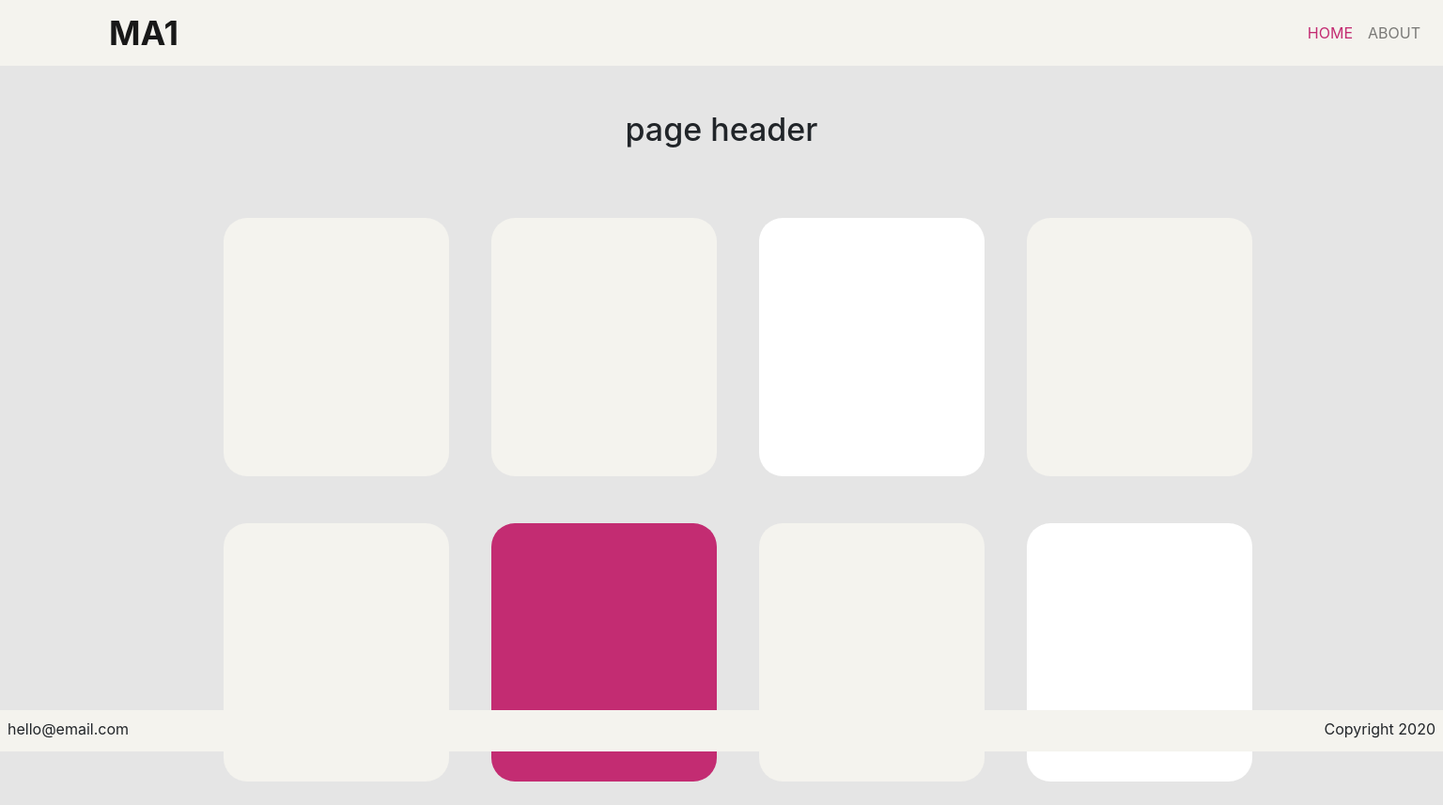
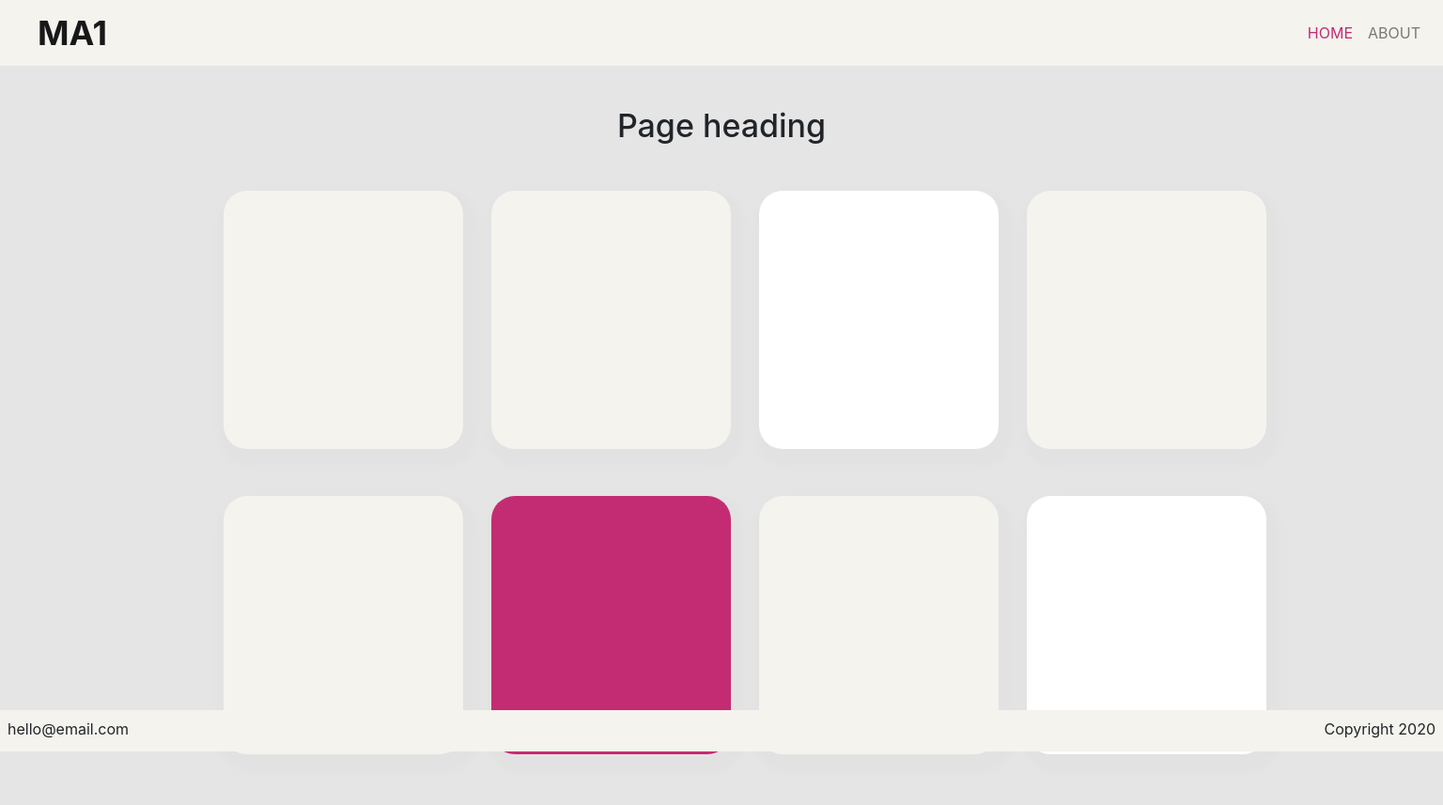
Before and after one commit to Veralykke/vera-kaasen-css-frameworks-ma1, a plain HTML site: page index.html in a window 1536 px wide. Shown: the whole page at 94% size. After the commit the page ends 828 px from the top, so only its background shows below. Drawn offline with nearby package versions, Linux system fonts and the light colour scheme.

Commit message:
testing navbar

```diff
--- a/index.html
+++ b/index.html
@@ -34,7 +34,7 @@
         </ul>
       </div>
     </nav>
-<h1 class="header">page header</h1>
+<h1 class="header">Page heading</h1>
 
 
     <div class="container">
--- a/sass/partials/_footer.scss
+++ b/sass/partials/_footer.scss
@@ -13,6 +13,7 @@
     width: 100%;
 }
 
+/*TESTE*/
 .2020{
     margin-right:45px;
 }
--- a/sass/partials/_layout.scss
+++ b/sass/partials/_layout.scss
@@ -1,9 +1,7 @@
 html,
 body {
     height:100%;
-
 }
-
 body{
     background-color: $background-colour;
     display: flex;
@@ -13,8 +11,11 @@
 .container{
     position: absolute !important;
 }
+
+.container:{
+    align-content: center;
+}
 */
-
 .card-body{
     background-color: $nav-colour;
     padding-top: 100%;
@@ -23,8 +24,6 @@
     background-color: none !important;
     border: none !important ;
 }
-
-
 .wrapper{
    flex: 1 0 auto;
 }
@@ -40,20 +39,58 @@
     flex: 1 0 auto;
 }
 
-
 div.card{
   background: none;
   border: none;
 }
 
 div.card-body{
-
     height: 240px;
-    width: 240px;
+    width: 255px;
+    box-shadow: 5px 10px 8px 10px #e2e2e2;
 }
 
 /*TESTE TESTE TESTE FUNGE IKKE */
-
 card-body .three{
     border: 1px solid black!important;
 }
+/*
+.container{
+    position: relative !important;
+}/*
+
+/*TESTE TESTE TESTE FUNGE IKKE */
+
+@media only screen and (min-width: 320px){
+    .navbar-brand{
+        margin-left: 24px;
+    }
+    .header{
+        margin-top: 34px;
+        margin-bottom: 14px;
+    }
+ }
+
+@media only screen and (min-width: 375px){
+    div.card-body{
+        height: 240px;
+        width: 292px;
+    }
+    .header{
+        margin-top: 44px;
+        margin-bottom: 23px;
+    }
+
+ }
+
+ @media only screen and (min-width: 1366px){
+    div.card-body{
+        height: 240px;
+        width: 255px;
+    }
+    .header{
+        margin-top: 44px;
+        margin-bottom: 23px;
+    }
+
+ }
```
Also changed, not shown: sass/partials/_nav.scss (+11 -3 lines), css/style.css, 1 other file.
